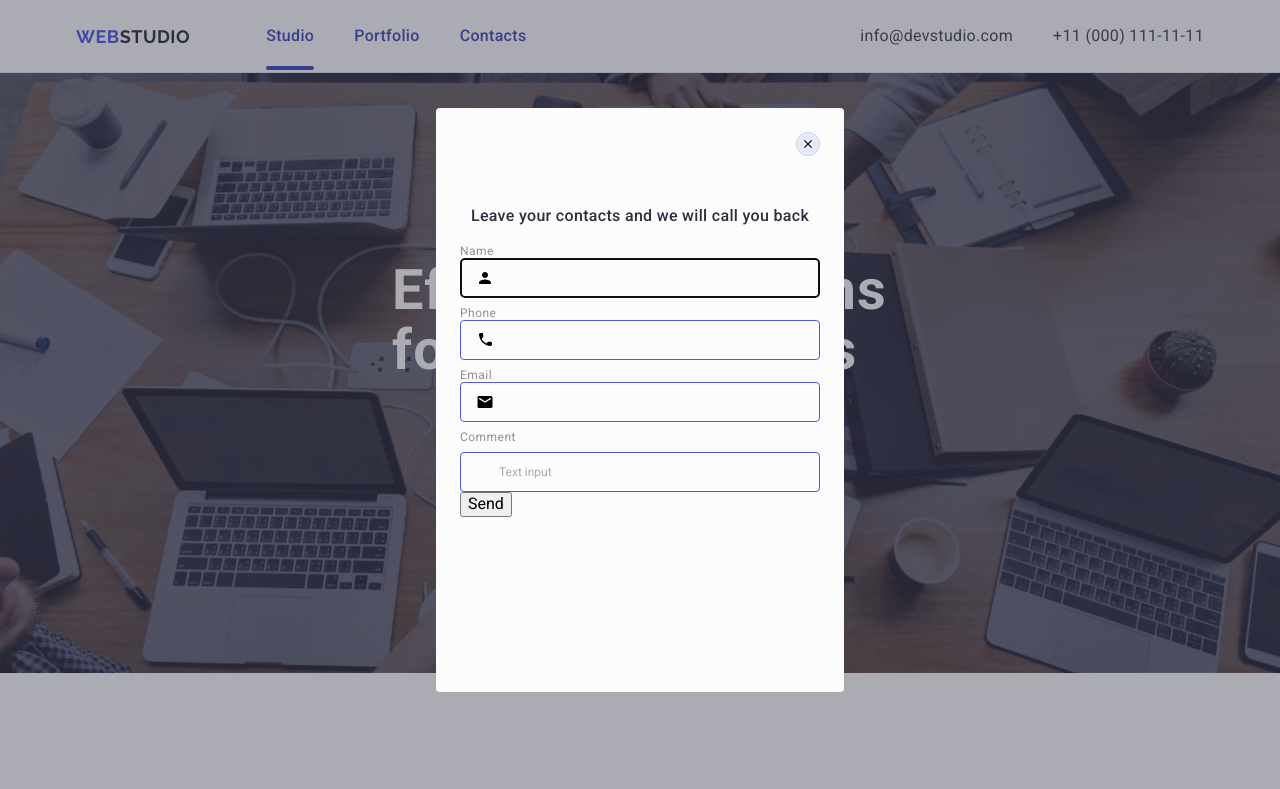
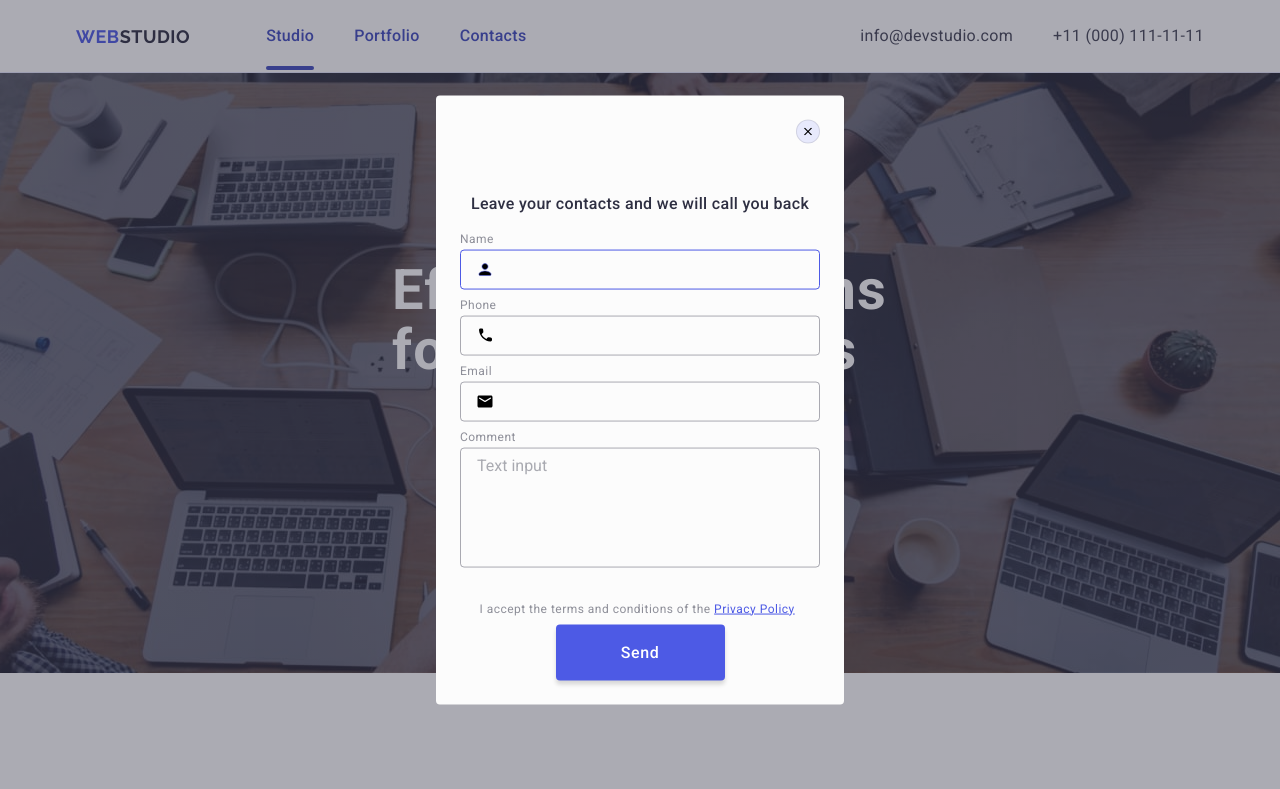
Before and after one commit to lesiaart/goit-markup-hw-05, a plain HTML site: page index.html in a window 1280 px wide. Shown: the top 789 px of the page. Drawn offline with nearby package versions, Linux system fonts and the light colour scheme.

Commit message:
modal-field

```diff
--- a/css/styles.css
+++ b/css/styles.css
@@ -150,8 +150,7 @@ img {
 .header-link:focus {
   color: #404bbf;
 }
-.header-address-item {
-}
+
 .header-address-link {
   color: #434455;
   font-size: 16px;
@@ -575,13 +574,13 @@ img {
 label {
   display: flex;
   flex-direction: column;
-  gap: 8px;
 }
 .modal-label {
   color: #8e8f99;
   font-size: 12px;
   line-height: 1.17;
   letter-spacing: 0.04em;
+  margin-bottom: 4px;
 }
 .modal-field {
   margin-bottom: 8px;
@@ -593,13 +592,17 @@ label {
   width: 100%;
   height: 40px;
   border-radius: 4px;
-  border: 1px solid var(--IRIS, #4d5ae5);
+  border: 1px solid #2e2f4266;
   background-color: transparent;
+  outline: transparent;
   padding-left: 38px;
 }
-.modal-input::placeholder {
-  color: #2e2f4266;
-  font-family: inherit;
+
+.modal-input:focus {
+  border-color: #4d5ae5;
+}
+.modal-input:focus + .modal-icon {
+  stroke: #4d5ae5;
 }
 .modal-icon {
   color: #2e2f42;
@@ -608,3 +611,75 @@ label {
   top: 50%;
   transform: translateY(-50%);
 }
+.modal-comment {
+  width: 100%;
+  height: 120px;
+  border-radius: 4px;
+  border: 1px solid #2e2f4266;
+  background-color: transparent;
+  outline: transparent;
+  padding: 8px 16px;
+  margin-bottom: 16px;
+  resize: none;
+}
+.modal-comment::placeholder {
+  color: #2e2f4266;
+  font-family: inherit;
+}
+
+.check-text {
+  color: #8e8f99;
+  font-size: 12px;
+  line-height: 1.17;
+  letter-spacing: 0.04em;
+  display: inline-block;
+  align-items: center;
+  justify-content: center;
+}
+.check-text a {
+  color: #4d5ae5;
+  text-decoration-line: underline;
+}
+.check-text span {
+  width: 16px;
+  height: 16px;
+  stroke-width: 1px;
+  stroke: var(--NAVY-BLUE-modal, rgba(46, 47, 66, 0.4));
+  margin-bottom: 16px;
+  gap: 8px;
+  align-items: center;
+  justify-content: center;
+  fill: transparent;
+}
+.check-input:checked + .check-text span {
+  background-color: #404bbf;
+  border: none;
+  fill: #f4f4fd;
+}
+.check-icon {
+}
+.modal-btn {
+  font-family: inherit;
+  font-size: 16px;
+  font-weight: 500;
+  line-height: 1.5;
+  letter-spacing: 0.04em;
+  color: white;
+  background-color: #4d5ae5;
+  border-radius: 4px;
+  box-shadow: 0px 4px 4px 0px rgba(0, 0, 0, 0.15);
+  display: block;
+  min-width: 169px;
+  padding: 16px 32px;
+  margin: 0 auto;
+  align-items: flex-start;
+  gap: 10px;
+  border: none;
+  transition: background-color 250ms cubic-bezier(0.4, 0, 0.2, 1);
+  cursor: pointer;
+}
+.modal-btn:hover,
+.modal-btn:focus,
+.modal-btn:active {
+  background-color: #404bbf;
+}
--- a/index.html
+++ b/index.html
@@ -367,7 +367,8 @@
                 </div>
 
                 <div class="modal-field"><label class="modal-label">Phone</label>
-                    <div class="modal-input-wrap"><input class="modal-input" type="tel" required name="user-phone" />
+                    <div class="modal-input-wrap">
+                        <input class="modal-input" type="tel" required name="user-phone" />
                         <svg class="modal-icon" width="18" height="24">
                             <use href="./images/icons.svg#icon-phone"></use>
                         </svg>
@@ -380,10 +381,21 @@
                         </svg>
                     </div>
                 </div>
-                <label class="modal-label" for="user-comment">Comment
-                    <input class="modal-input" type="text" name="user-comment" id="user-comment"
-                        placeholder="Text input" /></label>
-                <button class="modal-btn" type="submit">Send</button>
+                <div class="modal-field"><label class="modal-label">Comment</label>
+                    <textarea class="modal-comment" name="user-comment" id="user-comment"
+                        placeholder="Text input"></textarea>
+                </div>
+                <div class="modal-field">
+                    <input type="checkbox" name="policy" id="policy" class="check-input visually-hidden" value="true" />
+                    <label for="policy" class="check-text">
+                        <span>
+                            <svg class="check-icon" width="16" height="16">
+                                <use href="./images/icons.svg#icon-check"></use>
+                            </svg>
+                        </span>I accept the terms and conditions of the <a href=""> Privacy
+                            Policy</a></label>
+                </div>
+                <button class="modal-btn" type="submit" disabled>Send</button>
             </form>
         </div>
     </div>
```
Also changed, not shown: images/icon-check.svg (added), images/icon-line.svg (added), images/icons.svg.
